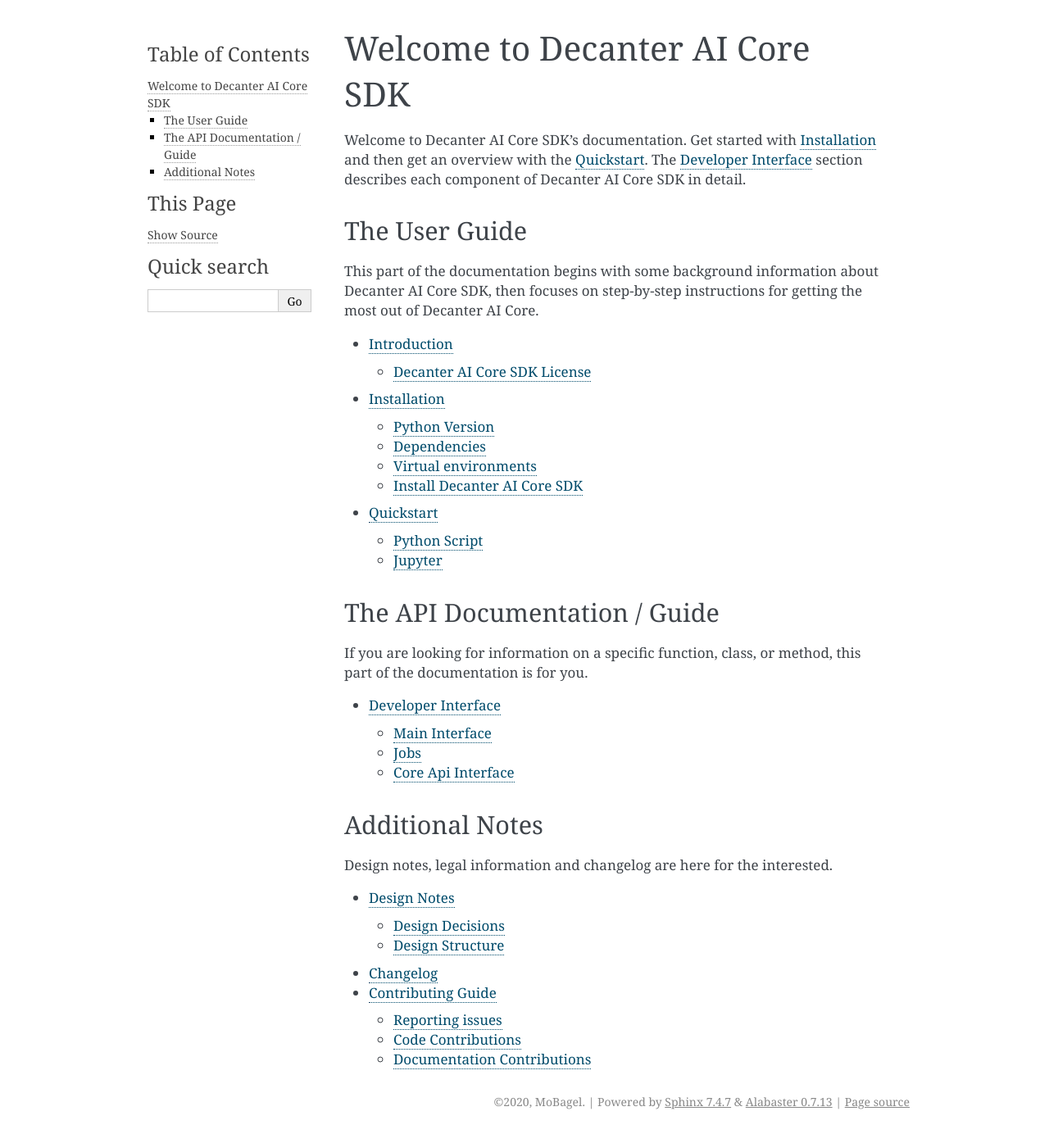
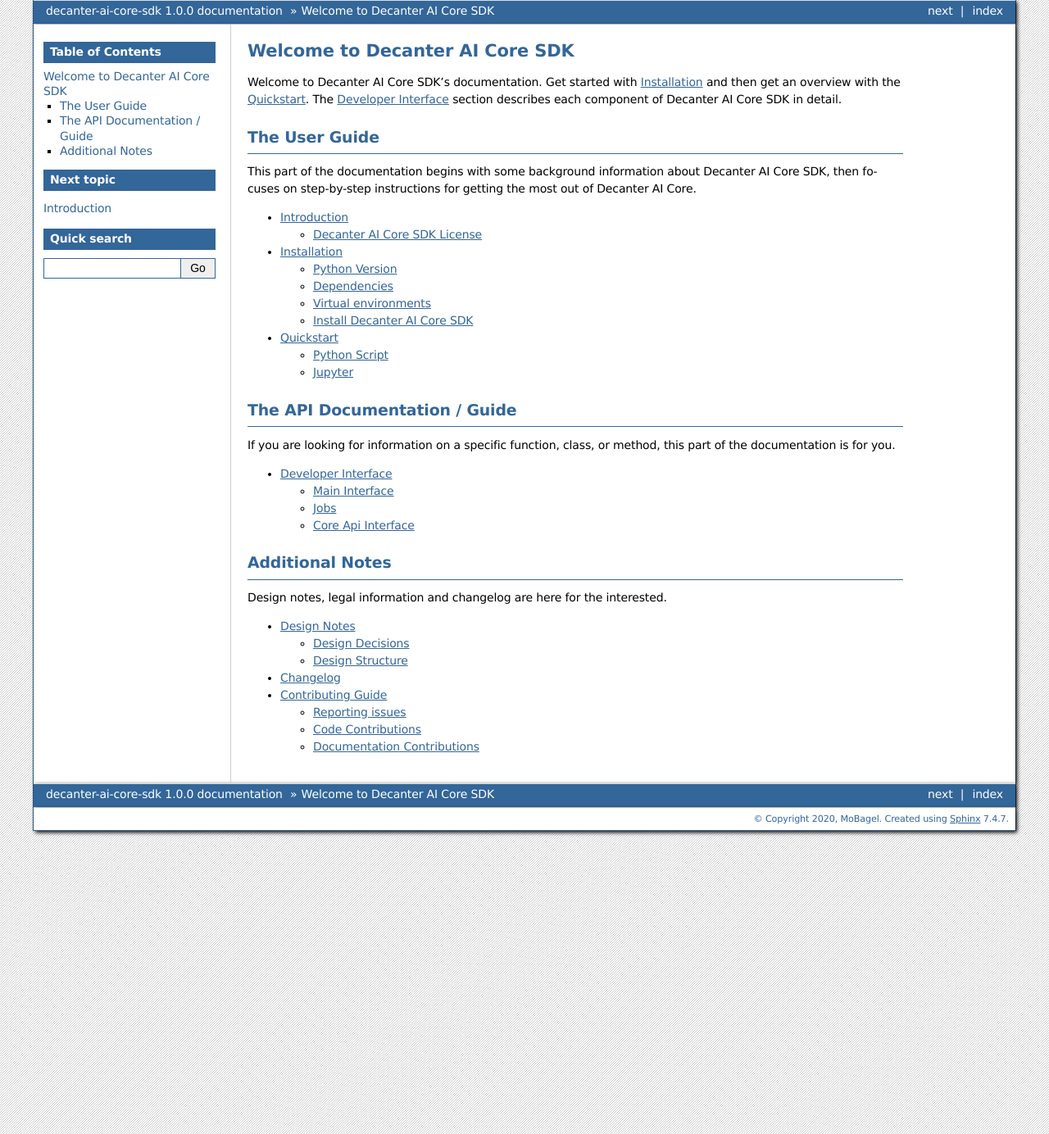
Before and after one commit to MoBagel/decanter-ai-core-sdk, a Sphinx documentation site: the page built from docs/source/index.rst, in a window 1280 px wide. Shown: the whole page at 82% size. Built offline with Sphinx 7.4.7, drawn with Linux system fonts in a browser that asks for light colours.

Commit message:
Change the default style config

```diff
--- a/docs/source/conf.py
+++ b/docs/source/conf.py
@@ -50,7 +50,9 @@
 # The theme to use for HTML and HTML Help pages.  See the documentation for
 # a list of builtin themes.
 #
-html_theme = 'alabaster'
+html_theme = 'bizstyle'
+
+html_show_sourcelink = False
 
 # Add any paths that contain custom static files (such as style sheets) here,
 # relative to this directory. They are copied after the builtin static files,
```
